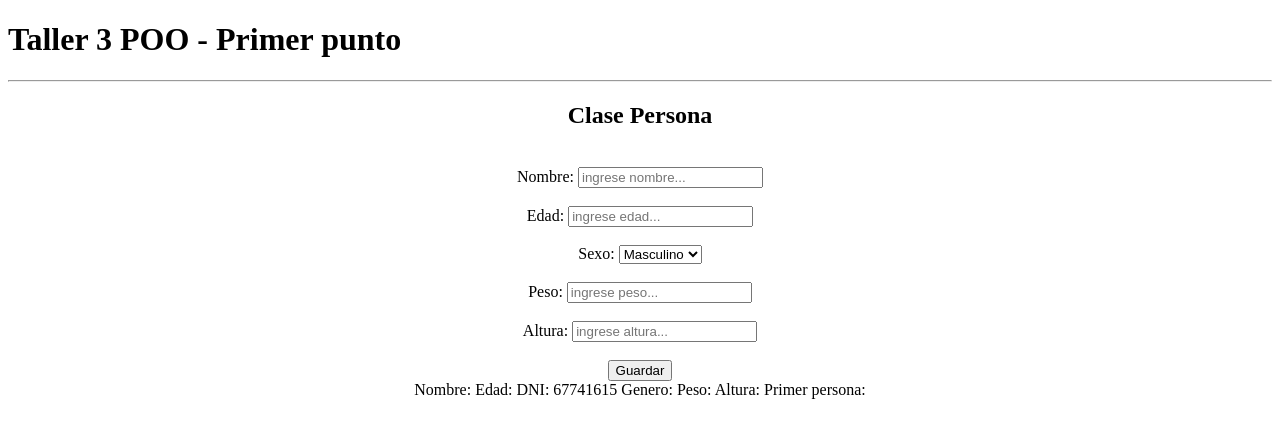
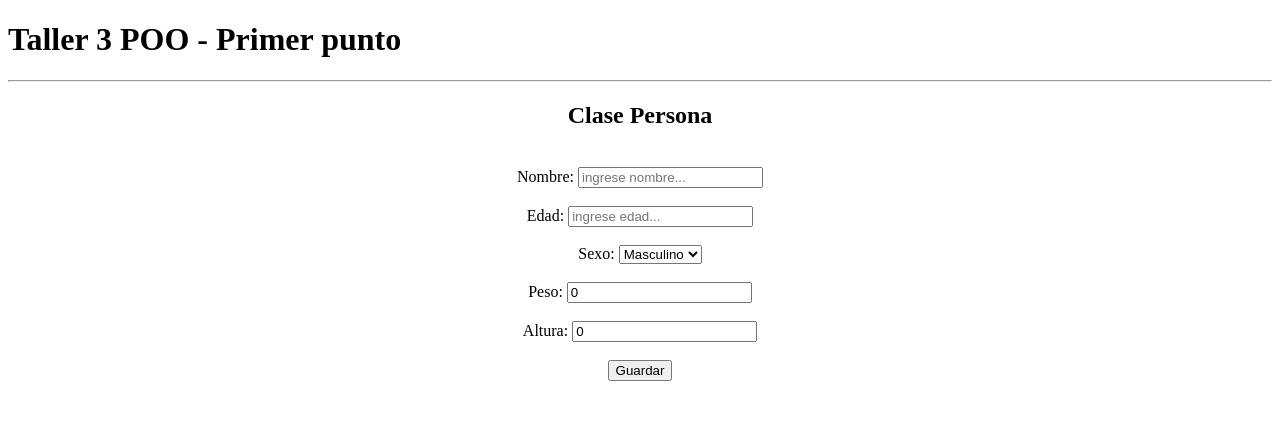
Before and after one commit to BOTHIKIGAI/PHP, a PHP site: page /2-PruebaPersonas.php in a window 1280 px wide. Shown: the top 438 px of the page. Run offline with PHP 8.4, Linux system fonts and the light colour scheme; data that the repository does not hold is empty.

Commit message:
juanes php!!!

```diff
--- a/4EJERCICIOS/TALLER/1-EJERCICIOS/1-PARTE/1-CLASEpersona.php
+++ b/4EJERCICIOS/TALLER/1-EJERCICIOS/1-PARTE/1-CLASEpersona.php
@@ -117,25 +117,36 @@
 
         public function calcularIMC($peso, $altura) {
 
-                 // Variable "imc" es la operación mediante la cual se obtiene el valor del "indice de masa corporal"
-            $imc = $peso / ($altura*$altura);
+            if ($peso <= 0 or $altura <= 0) {
 
-            $resultado1 = 0;
-                // Variable "resultado" es el
+                $resultado1 = 2;
 
-            if ($imc < 20) {
-                $resultado1 = 1;
             }
 
-            elseif ($imc > 20 and $imc < 25) {
-                $resultado1 = 0;
-            }
+            else{
 
-            else {
-                $resultado1 = -1;
+                $imc = $peso / ($altura*$altura); // Variable "imc" es la operación mediante la cual se obtiene el valor del "indice de masa corporal"
+
+                if ($imc < 20) {
+                    $resultado1 = -1;
+                }
+
+                elseif ($imc > 20 and $imc < 25) {
+                    $resultado1 = 0;
+                }
+
+                elseif ($imc >= 25) {
+                    $resultado1 = 2;
+                }
+
+                else {
+                    $resultado1 = 1;
+                }
+
             }
 
             return $resultado1;
+
         }
 
             // Calcular si es mayor de edad o no
@@ -144,12 +155,23 @@
 
             $resultado2 = ""; // Variable "$resultado2" es la variable en la cual se almacenara un string con el resultado
 
-            if ($edad >= 18) {
-                $resultado2 = "Es mayor de edad";
+            if ($edad <= 0) {
+
+                $resultado2 = "error en saber si es mayor o menor de edad";
+
             }
 
-            else{
-                $resultado2 = "Es menor de edad";
+            else {
+
+                if ($edad >= 18) {
+                    $resultado2 = "es mayor de edad";
+                }
+
+
+                else {
+                    $resultado2 = "es menor de edad";
+                }
+
             }
 
             return $resultado2;
--- a/4EJERCICIOS/TALLER/1-EJERCICIOS/1-PARTE/2-PruebaPersonas.php
+++ b/4EJERCICIOS/TALLER/1-EJERCICIOS/1-PARTE/2-PruebaPersonas.php
@@ -7,27 +7,6 @@
 </head>
 <body>
 
-    <!--
-
-    Ahora, crea una clase o un programa en PHP ejecutable que haga lo siguiente:
-
-     Pide con un formulario en HTML el nombre, la edad, sexo, peso y altura.
-
-     Crea 3 objetos de la clase anterior Persona, el primer objeto obtendrá las anteriores
-    variables pedidas, el segundo objeto obtendrá todos los anteriores menos el peso y la altura
-    y el último por defecto, para este último utiliza los métodos set para darle a los atributos un
-    valor.
-
-     Para cada objeto, deberá comprobar si está en su peso ideal, tiene sobrepeso o por debajo
-    de su peso ideal con un mensaje.
-
-     Indicar para cada objeto si es mayor de edad.
-
-     Por último, mostrar la información de cada objeto.
-    Puede usar métodos en la clase ejecutable, para que sea más fácil.
-
-    -->
-
     <h1>Taller 3 POO - Primer punto</h1>
     <hr>
 
@@ -36,61 +15,79 @@
         <h2>Clase Persona</h2>
         <br>
 
-        <!--
-
-             Pide con un formulario en HTML el nombre, la edad, sexo, peso y altura.
-
-        -->
-
         <form action="" method="post">
 
             <label for="nombre">Nombre: </label>
-            <input type="text" id="nombre" placeholder="ingrese nombre...">
+            <input type="text" id="nombre" name="nombre" placeholder="ingrese nombre...">
             <br><br>
             <label for="edad">Edad: </label>
-            <input type="text" id="edad" placeholder="ingrese edad...">
+            <input type="text" id="edad" name="edad" placeholder="ingrese edad...">
             <br><br>
             <label for="sexo">Sexo: </label>
-            <select name="sexo" id="sexo">
-
+            <select name="sexo" id="sexo" name="sexo">
                 <option value="H">Masculino</option>
                 <option value="M">Femenino</option>
-
             </select>
             <br><br>
             <label for="peso">Peso: </label>
-            <input type="number" id="peso" placeholder="ingrese peso...">
+            <input type="number" id="peso" name="peso" value = 0 placeholder="ingrese peso...">
             <br><br>
             <label for="altura">Altura: </label>
-            <input type="number" id="altura" placeholder="ingrese altura...">
+            <input type="number" step= "any" id="altura" name="altura" value = 0 placeholder="ingrese altura...">
             <br><br>
-            <button type="submit" value="enviar">Guardar</button>
+            <button type="submit" name="enviar" value="enviar">Guardar</button>
+            <br><br>
 
         </form>
 
         <?php
 
-            require_once ("1-CLASEpersona.php");
+        require_once ("1-CLASEpersona.php");
 
-            $personaNombre = $_POST['nombre'];
-            $personaEdad = $_POST['edad'];
-            $personaSexo = $_POST['sexo'];
-            $personaPeso = $_POST['peso'];
-            $personaAltura = $_POST['altura'];
+        if (isset($_POST["nombre"]) && isset($_POST["edad"]) && isset($_POST["sexo"]) && isset($_POST["peso"]) && isset($_POST["altura"])) {
+
+            $personaNombre = $_POST["nombre"];
+            $personaEdad = $_POST["edad"];
+            $personaSexo = $_POST["sexo"];
+            $personaPeso = $_POST["peso"];
+            $personaAltura = $_POST["altura"];
 
             $primerPersona = new Persona($personaNombre, $personaEdad, $personaSexo, $personaPeso, $personaAltura);
-            echo "Primer persona: ". $primerPersona->toString();
+            echo "<p>Primer persona:</p>";
+            echo $primerPersona->toString();
 
+            $imc = $primerPersona -> calcularIMC($personaPeso, $personaAltura);
+
+            if ($imc == 1) {
+                echo "<p>Primer persona esta por debajo de su peso ideal</p>";
+            }
+
+            else if ($imc == 0 ) {
+                echo "<p>Primer persona esta en su peso ideal</p>";
+            }
+
+            else if ($imc == -1) {
+                echo "<p>Primer persona esta por encima de su peso</p>";
+            }
+
+            else if ($imc == 2)  {
+                echo "<p>Error en determinar el IMC</p>";
+            }
+
+            else {
+                echo "<p>Error en determinar el IMC</p>";
+            }
+
+            $mayorEdad = $primerPersona -> esMayorDeEdad($personaEdad);
+
+            echo "Primera persona " . $mayorEdad;
+
+
+        }
 
         ?>
 
     </center>
 
-    <form action="">
-
-
-
-    </form>
-
 </body>
 </html>
```
